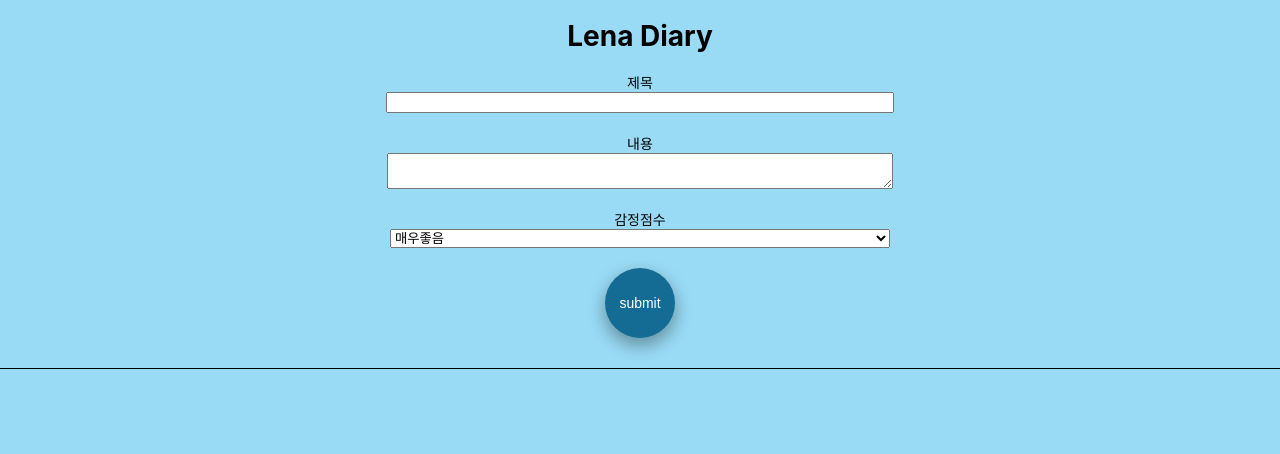
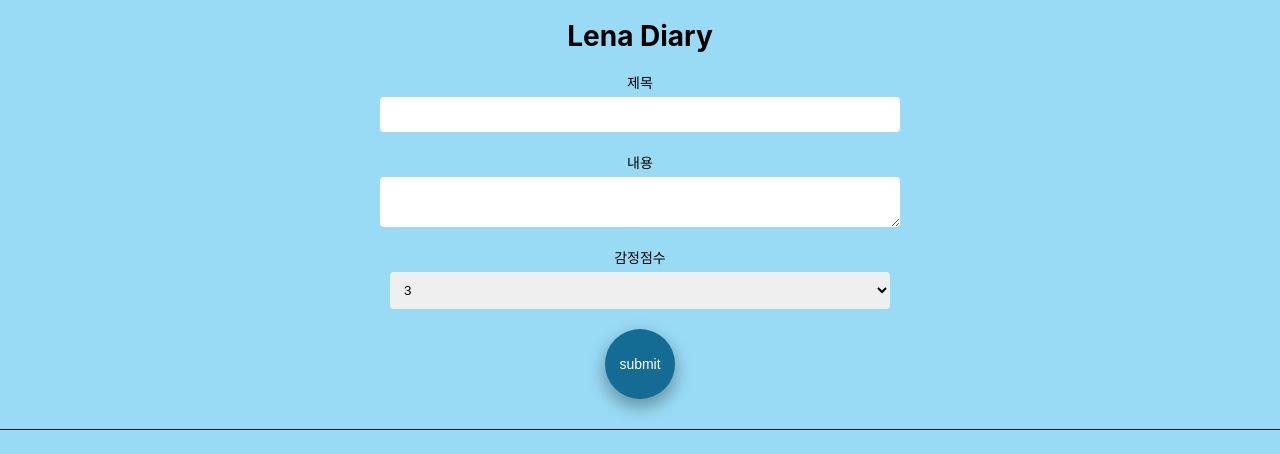
Before and after one commit to lenayoo/lenadiary, a React (Create React App) app: page / in a window 1280 px wide. Shown: the top 454 px of the page. Built offline with nearby package versions, Linux system fonts and the light colour scheme.

Commit message:
when there is no title and content, prevent go to add diaries

```diff
--- a/src/App.css
+++ b/src/App.css
@@ -5,12 +5,22 @@
   font-size: 14px;
   background-color: #99dbf5;
   height: 100vh;
+  overflow: scroll;
 }
 
 .body {
   display: flex;
   flex-direction: column;
   align-items: center;
+}
+
+input,
+textarea,
+select {
+  border-radius: 4px;
+  border: none;
+  padding: 10px;
+  margin-top: 5px;
 }
 
 .writer,
--- a/src/App.js
+++ b/src/App.js
@@ -18,7 +18,11 @@ function App() {
 
   function submitHandler(e) {
     e.preventDefault()
-    console.log(diary)
+    if (diary.title === '') {
+      return alert('제목을 입력해주세요')
+    } else if (diary.text === '') {
+      return alert('내용을 입력해주세요')
+    }
     setDiaries([...diaries, diary])
     setDiary({ title: '', text: '', emotion: 1 })
     alert('오늘의 일기를 저장했습니다.')
@@ -49,11 +53,11 @@ function App() {
           name="emotion"
           value={diary.emotion}
         >
-          <option>매우좋음</option>
-          <option>완전 좋음</option>
-          <option>꽤 좋음</option>
-          <option>Perfect</option>
-          <option>성장의 날</option>
+          <option>1</option>
+          <option>2</option>
+          <option>3</option>
+          <option>4</option>
+          <option>5</option>
         </select>
         <button type="submit">submit</button>
       </form>
```
